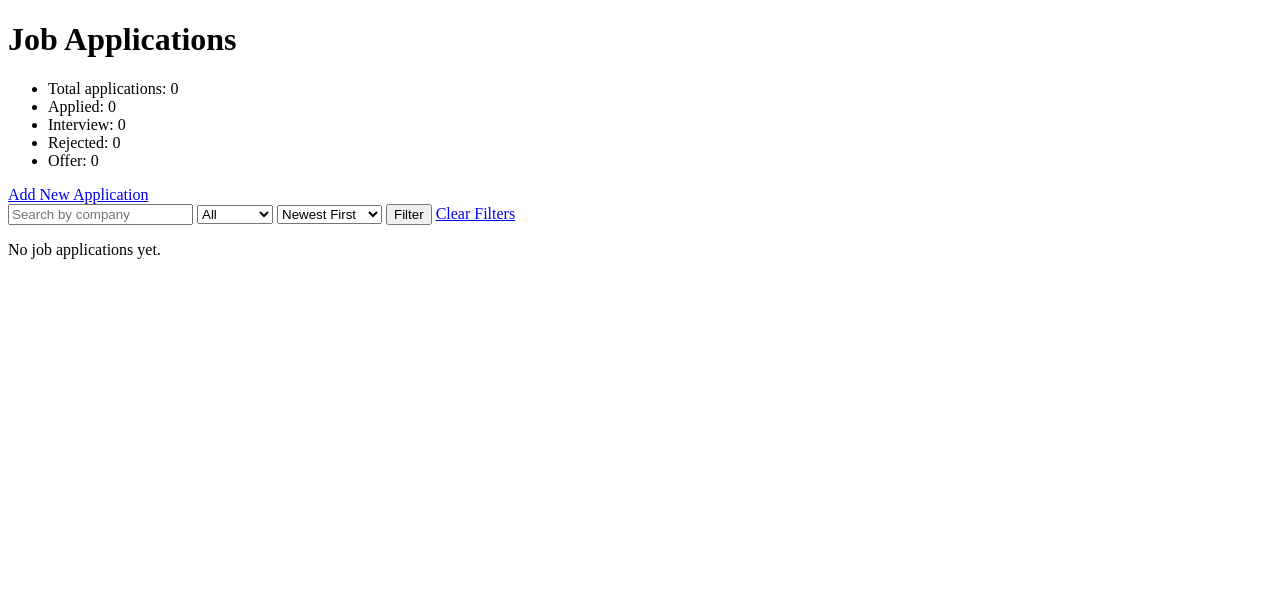
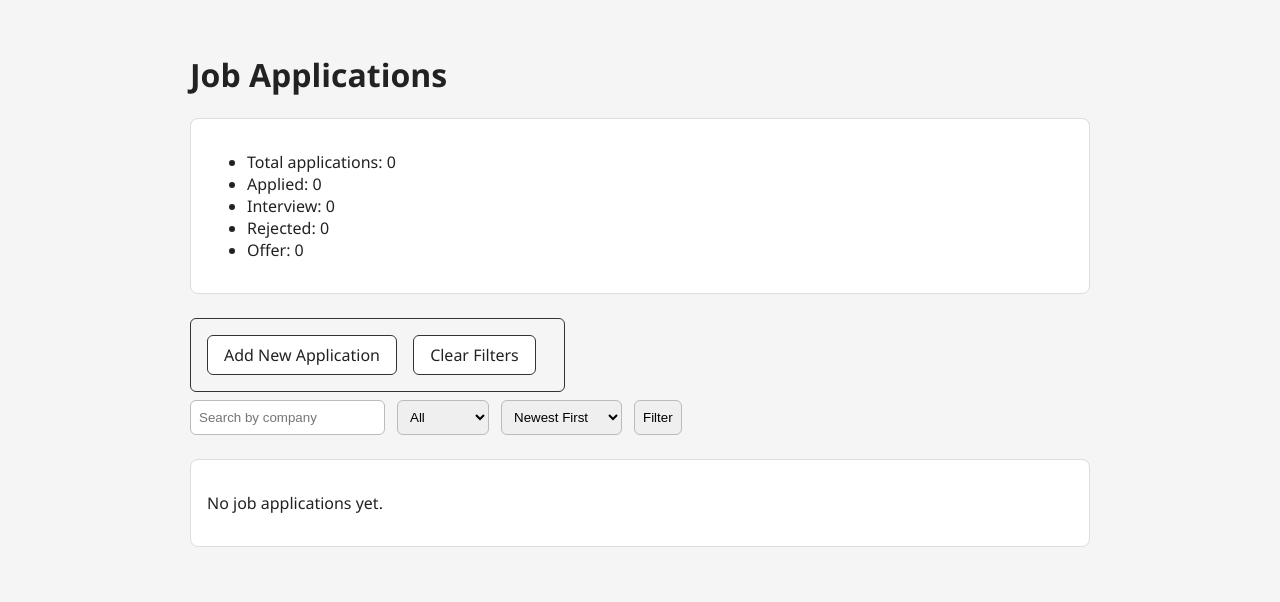
Before and after one commit to XalePo/Job-Tracker, a Django app: page /applications/ in a window 1280 px wide. Shown: the top 602 px of the page. Run offline with Django 5.2, Linux system fonts and the light colour scheme; data that the repository does not hold is empty.

Commit message:
Styles the html pages

```diff
--- /dev/null
+++ b/tracker/static/tracker/styles.css
@@ -0,0 +1,195 @@
+body {
+    font-family: 'Segoe UI', Tahoma, Geneva, Verdana, sans-serif;
+    margin: 0;
+    padding: 2rem;
+    max-width: 900px;
+    margin-left: auto;
+    margin-right: auto;
+    background-color: #f5f5f5;
+    color: #222;
+}
+
+/*---------- Applications List ----------*/
+.list-summary, .list-results {
+    background-color: white;
+    padding: 1rem;
+    margin-bottom: 1.5rem;
+    border: 1px solid #ddd;
+    border-radius: 8px;
+}
+
+.list-action-links {
+    display: inline-block;
+    padding: 1rem;
+    border: 1px solid #333;
+    border-radius: 6px;
+}
+
+.list-action-links a {
+    display: inline-block;
+    padding: 0.5rem 1rem;
+    margin-right: 0.75rem;
+    text-decoration: none;
+    color: #222;
+    background-color: white;
+    border: 1px solid #333;
+    border-radius: 6px;
+}
+
+.list-filter {
+    display: flex;
+    gap: 0.75rem;
+    flex-wrap: wrap;
+    margin-bottom: 1.5rem;
+}
+
+.list-filter input, .list-filter select, .list-filter button {
+    padding: 0.5rem;
+    border: 1px solid #bbb;
+    border-radius: 6px;
+    margin-top: 0.5rem;
+    cursor: pointer;
+}
+
+.list-results a {
+    color: #1f3a5f;
+    text-decoration: none;
+    font-weight: 500;
+}
+
+.list-results a:hover {
+    color: #16304d;
+    text-decoration: underline;
+}
+
+.list-results li {
+    margin-bottom: 0.5rem;
+}
+
+.list-pagination-controls {
+    display: flex;
+    gap: 1rem;
+    align-items: center;
+    margin-top: 1rem;
+}
+
+.list-pagination-controls a {
+    text-decoration: none;
+    color: #1f3a5f;
+    padding: 0.4rem 0.8rem;
+    border: 1px solid #333;
+    border-radius: 6px;
+    background-color: white;
+}
+
+.list-pagination-controls a:hover {
+    background-color: #eaeaea;
+}
+
+.list-pagination-controls {
+    font-weight: 500;
+}
+
+/*---------- Applications Details ----------*/
+.detail-card {
+    background-color: white;
+    padding: 1rem;
+    border: 1px solid #ddd;
+    border-radius: 8px;
+    margin-bottom: 1rem;
+}
+
+.detail-actions {
+    margin-top: 1rem;
+}
+
+.detail-actions a {
+    display: inline-block;
+    padding: 0.5rem 1rem;
+    margin-right: 0.75rem;
+    text-decoration: none;
+    color: #222;
+    background-color: white;
+    border: 1px solid #333;
+    border-radius: 6px;
+}
+
+.detail-actions a:hover {
+    background-color: #eaeaea;
+}
+
+/*---------- Applications Form ----------*/
+.form-card {
+    background-color: white;
+    padding: 1rem;
+    border: 1px solid #ddd;
+    border-radius: 0.5rem;
+    margin-bottom: 1rem;
+}
+
+.form-card input, .form-card select, .form-card textarea {
+    padding: 0.5rem;
+    border: 1px solid #bbb;
+    border-radius: 0.375rem;
+}
+
+.form-card button {
+    display: inline-block;
+    color: #222;
+    padding: 0.5rem 1rem;
+    border: 1px solid #444;
+    border-radius: 0.375rem;
+    cursor: pointer;
+}
+
+.form-actions a {
+    display: inline-block;
+    padding: 0.5rem 1rem;
+    margin-right: 0.75rem;
+    text-decoration: none;
+    color: #222;
+    background-color: white;
+    border: 1px solid #333;
+    border-radius: 6px;
+}
+
+.form-actions a:hover {
+    background-color: #eaeaea;
+}
+
+/*---------- Applications Delete ----------*/
+.delete-card {
+    background-color: white;
+    padding: 1rem;
+    border: 1px solid #ddd;
+    border-radius: 0.5rem;
+    margin-bottom: 1rem;
+}
+
+.delete-card button {
+    display: inline-block;
+    padding: 0.5rem 1rem;
+    color: #222;
+    background-color: white;
+    border: 1px solid #333;
+    border-radius: 0.375rem;
+    cursor: pointer;
+}
+
+.delete-card button:hover {
+    background-color: #eaeaea;
+}
+
+.delete-actions a {
+    display: inline-block;
+    padding: 0.5rem 1rem;
+    text-decoration: none;
+    color: #222;
+    background-color: white;
+    border: 1px solid #333;
+    border-radius: 0.375rem;
+}
+
+.delete-actions a:hover {
+    background-color: #eaeaea;
+}
--- a/tracker/templates/tracker/application_list.html
+++ b/tracker/templates/tracker/application_list.html
@@ -1,13 +1,19 @@
+{% load static %}
+
 <!DOCTYPE html>
 <html lang="en">
     <head>
         <meta charset="UTF-8">
         <meta name="viewport" content="width=device-width, initial-scale=1.0">
         <title>Job Applications</title>
+        <link rel="stylesheet" href="{% static 'tracker/styles.css' %}">
     </head>
     <body>
+
         <h1>Job Applications</h1>
-        <section>
+
+        <!--Summary-->
+        <section class="list-summary">
             <ul>
                 <li>Total applications: {{ total_count }}</li>
                 <li>Applied: {{ applied_count }}</li>
@@ -16,9 +22,16 @@
                 <li>Offer: {{ offer_count }}</li>
             </ul>
         </section>
-        <a href="/applications/create/">Add New Application</a>
 
+        <div class="list-action-links">
+            <a href="/applications/create/">Add New Application</a>
+            <a href="/applications/">Clear Filters</a>
+        </div>
+
+        <!--Filters-->
         <form method="GET">
+
+            <div class="list-filter">
             <input name="q" type="text" value="{{ search_query }}" placeholder="Search by company">
             <select name="status">
                 <option value="" {% if not selected_status %}selected{% endif %}>All</option>
@@ -27,6 +40,7 @@
                 <option value="Rejected" {% if selected_status == "Rejected" %}selected{% endif %}>Rejected</option>
                 <option value="Offer" {% if selected_status == "Offer" %}selected{% endif %}>Offer</option>
             </select>
+
             <select name="sort">
                 <option value="newest" {% if sort_by == "newest" %}selected{% endif %}>Newest First</option>
                 <option value="oldest" {% if sort_by == "oldest" %}selected{% endif %}>Oldest First</option>
@@ -34,8 +48,11 @@
                 <option value="company_desc" {% if sort_by == "company_desc" %}selected{% endif %}>Company Z-A</option>
             </select>
             <button type="submit">Filter</button>
-            <a href="/applications/">Clear Filters</a>
+            </div>
         </form>
+        <section class="list-results">
+
+        <!--Pagination-->
         {% if page_obj %}
         <ul>
             {% for application in page_obj %}
@@ -46,7 +63,7 @@
                 </li>
             {% endfor %}
         </ul>
-            <div>
+            <div class="list-pagination-controls">
                 {% if page_obj.has_previous %}
                     <a href="/applications/?q={{ search_query }}&status={{ selected_status }}&sort={{ sort_by }}&page={{ page_obj.previous_page_number }}">Previous</a>
                 {% endif %}
@@ -64,5 +81,6 @@
                 <p>No job applications yet.</p>
             {% endif %}
         {% endif %}
+        </section>
     </body>
 </html>
```
Also changed, not shown: tracker/templates/tracker/application_confirm_delete.html (+11 -0 lines), tracker/templates/tracker/application_detail.html (+13 -2 lines), tracker/templates/tracker/application_form.html (+11 -0 lines).
